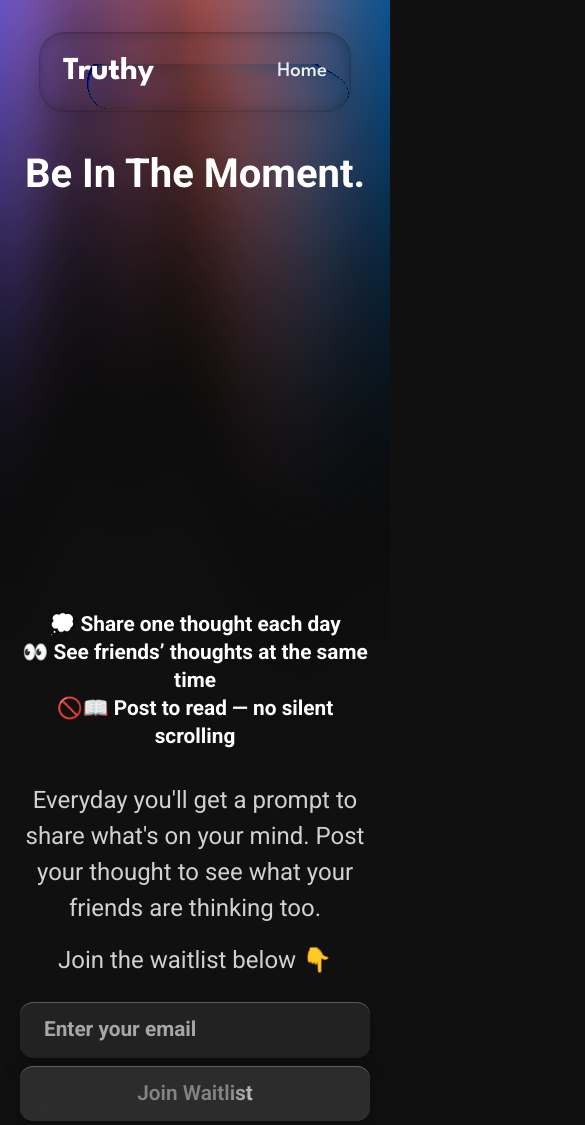
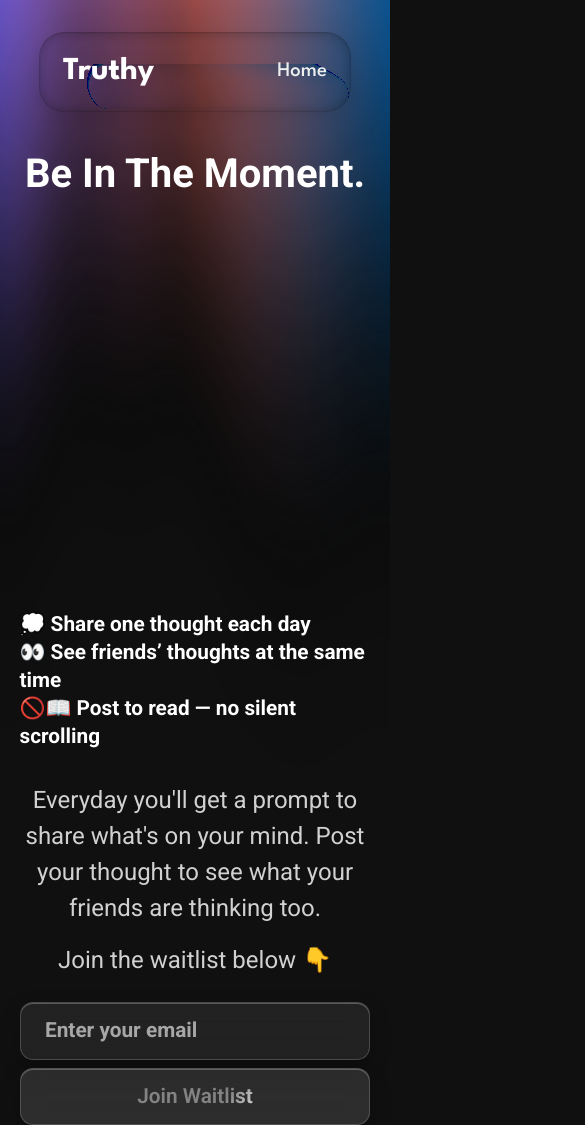
Before and after one commit to AQLYSR/truthy-web, a React (Vite) app: page / in a window 390 px wide. Shown: the top 1125 px of the page, 585 px wide, since content can reach past the window. Built offline with nearby package versions, Linux system fonts and the light colour scheme.

Commit message:
overflow-anchor

```diff
--- a/src/App.css
+++ b/src/App.css
@@ -13,42 +13,6 @@ html, body {
   padding: 0;
   text-align: center;
   min-height: 100vh;
-}
-
-.logo {
-  height: 6em;
-  padding: 1.5em;
-  will-change: filter;
-  transition: filter 300ms;
-}
-.logo:hover {
-  filter: drop-shadow(0 0 2em #646cffaa);
-}
-.logo.react:hover {
-  filter: drop-shadow(0 0 2em #61dafbaa);
-}
-
-@keyframes logo-spin {
-  from {
-    transform: rotate(0deg);
-  }
-  to {
-    transform: rotate(360deg);
-  }
-}
-
-@media (prefers-reduced-motion: no-preference) {
-  a:nth-of-type(2) .logo {
-    animation: logo-spin infinite 20s linear;
-  }
-}
-
-.card {
-  padding: 2em;
-}
-
-.read-the-docs {
-  color: #FFF;
 }
 
 .background {
@@ -91,6 +55,7 @@ html, body {
   color: #fff;
 }
 
+/* --- Desktop Phone Mockup --- */
 .phone {
   width: 320px;
   aspect-ratio: 9 / 19.5;
@@ -108,7 +73,7 @@ html, body {
   background: #000;
   box-shadow:
   inset 0 0 0 2px rgba(255,255,255,.25),
-  inset 0 0 0 8px rgba(0,0,0,.55); /* dark frame edge */
+  inset 0 0 0 8px rgba(0,0,0,.55);
 }
 .phone-screen {
   position: absolute;
@@ -122,18 +87,15 @@ html, body {
   background-size: cover;
 }
 
-/* --- Truth bubble (inside screen) --- */
 .truth-bubble-wrap {
   position: absolute;
   inset: 0;
   display: flex;
   align-items: center;
-  justify-content: center;
+  justify-content: flex-start;
   padding: 20px;
 }
 
-
-/* If you want to swap this for your GlassSurface, replace this block */
 .thought-card {
   width: 150%;
   flex-shrink: 0;
@@ -144,10 +106,9 @@ html, body {
   text-align: left;
   display: flex;
   flex-direction: column;
-  gap: 18px; /* Space between header, body, and footer */
+  gap: 18px;
 
-  /* Glassy look */
-  background: rgba(30, 30, 30, 0.7); /* Darker background */
+  background: rgba(30, 30, 30, 0.7);
   border: 1px solid rgba(255, 255, 255, 0.1);
   backdrop-filter: blur(16px) saturate(1.6);
   -webkit-backdrop-filter: blur(16px) saturate(1.6);
@@ -206,22 +167,22 @@ html, body {
   font-size: 0.9rem;
 }
 
-/* --- NEW Animation for .thought-card --- */
+/* --- Desktop Animation for .thought-card --- */
 .thought-card.enter {
   transform: translateX(60%) translateY(20px);
   opacity: 0;
 }
 
 .thought-card.idle {
-  transform: translateX(0%);
+  transform: translateX(-16%); /* Original value to center it in the phone */
   opacity: 1;
-  transition: transform 400ms cubic-bezier(0.22, 1, 0.36, 1), opacity, 400ms ease-in-out;
+  transition: transform 800ms cubic-bezier(0.22, 1, 0.36, 1), opacity 800ms ease-in-out;
 }
 
 .thought-card.leave {
   transform: translateX(-80%) translateY(20px);
   opacity: 0;
-  transition: transform 400ms cubic-bezier(0.22, 1, 0.36, 1), opacity, 400ms ease-in-out;
+  transition: transform 800ms cubic-bezier(0.22, 1, 0.36, 1), opacity 800ms ease-in-out;
 }
 
 .hero {
@@ -262,7 +223,6 @@ html, body {
   color: #d1d1d1;
 }
 
-
 .hero-visual {
   right: 0;
   top: 50%;
@@ -273,9 +233,7 @@ html, body {
   margin-right: 1.5rem;
 }
 
-.hero-visual .phone {
-  transform: scale(0.9);
-}
+/* --- Waitlist Form --- */
 .waitlist-form {
   display: flex;
   align-items: center;
@@ -287,16 +245,12 @@ html, body {
   flex: 1;
   padding: 0.75rem 1.5rem;
   border-radius: 13px;
-  border: 1px solid rgba(255, 255, 255, 255, 0.18);
+  border: 1px solid rgba(255, 255, 255, 0.18);
   background: rgba(255, 255, 255, 0.08);
   backdrop-filter: blur(12px) saturate(1.6);
-  -webkit-backdrop-filter: blur(12px) saturate(1.6);
   color: white;
-  font-size: 1rem;
   outline: none;
-  box-shadow:
-  inset 0 1px 0 rgba(255, 255, 255, 0.25),
-  0 8px 20px rgba(0,0,0, 0.25);
+  box-shadow: inset 0 1px 0 rgba(255, 255, 255, 0.25), 0 8px 20px rgba(0,0,0, 0.25);
   font-size: 1.3rem;
 }
 
@@ -307,33 +261,33 @@ html, body {
 .waitlist-button {
   padding: 0.75rem 1.25rem;
   border-radius: 13px;
-  border: 1 px solide rgba(255, 255, 255, 0.18);
+  border: 1px solid rgba(255, 255, 255, 0.18);
   background: rgba(255, 255, 255, 0.12);
   backdrop-filter: blur(12px) saturate(1.8);
-  -webkit-backdrop-filter: blur (12px) saturate(1.8);
   color: white;
   font-weight: 600;
   cursor: pointer;
   transition: all 0.25s ease;
-  box-shadow:
-    inset 0 1px 0 rgba(255, 255, 255, 0.25),
-    0 8px 20px rgba(0,0,0,0.25);
+  box-shadow: inset 0 1px 0 rgba(255, 255, 255, 0.25), 0 8px 20px rgba(0,0,0,0.25);
   font-size: 1.3rem;
 }
 .waitlist-button:hover {
   background: rgba(255, 255, 255, 0.2);
   transform: translateY(-2px);
 }
-.waitlist-button:active {
-  transform: translateY(0);
-  opacity: 0.9;
-}
 
-.mobile-carousel {
+/* Hide the mobile carousel container by default on desktop.
+  We hide the outer container, not the inner one.
+*/
+.carousel-container-mobile {
   display: none;
 }
 
-@media (max-width : 768px) {
+
+/* ==========================================================================
+   Mobile Responsive Styles
+   ========================================================================== */
+@media (max-width: 768px) {
   .hero {
     flex-direction: column;
     padding: 0 5%;
@@ -352,65 +306,84 @@ html, body {
     font-size: clamp(2.5rem, 10vw, 3.5rem);
   }
 
+  .hero-text ul {
+    font-size: 1.3rem;
+    text-align: left;
+    display: inline-block;
+    margin-bottom: 2rem;
+  }
+
+  /* Hide the desktop phone and show the mobile carousel container */
   .hero-visual {
     display: none;
   }
-  .mobile-carousel {
-    display: block;
+  .carousel-container-mobile {
+    display: block; /* Show the container */
+    position: relative;
+    height: 350px; /* Adjust if needed */
     margin: 1rem auto 2rem auto;
     max-width: 320px;
-    transform: scale(0.9);
-    filter: drop-shadow(0 15px 30px rgba(0,0,0,.3));
-  }
-  .thought-card .card-body p {
-    font-size: 1.25rem;
-    line-height: 1.35;
-  }
-  .thought-card {
-    padding: 18px 22px;
+    overflow-anchor: auto; /* FIX: Prevents page scroll jump */
   }
 
+  /* Position the actual carousel to fill its container */
+  .carousel-container-mobile .mobile-carousel {
+    display: flex; /* FIX: Makes the carousel visible */
+    align-items: center;
+    justify-content: center;
+    position: absolute;
+    inset: 0;
+    width: 100%;
+    height: 100%;
+  }
+
+  /* Apply grid layout to the inner wrapper for stability */
   .mobile-carousel .truth-bubble-wrap {
     position: relative;
     padding: 0;
     display: grid;
     place-items: center;
+    width: 100%;
+    height: 100%;
   }
 
   .mobile-carousel .truth-bubble-wrap > * {
-    grid-column: 1 /-1;
-    grid-row: 1/-1;
-    width: 100%;
-  }
-  .mobile-carousel .thought-card {
+    grid-column: 1 / -1;
+    grid-row: 1 / -1;
     width: 100%;
   }
 
+  /* --- Mobile Card Styles --- */
+  .thought-card {
+    width: 100%; /* Override desktop's 150% width */
+    padding: 18px 22px;
+  }
+
+  .thought-card .card-body p {
+    font-size: 1.3rem;
+    line-height: 1.35;
+  }
+
+  /* --- Mobile Animation Overrides --- */
   .mobile-carousel .thought-card.enter {
     transform: translateX(80%) translateY(10px);
     opacity: 0;
   }
   .mobile-carousel .thought-card.idle {
-    transform: translateX(0);
+    transform: translateX(0); /* Settle in the center */
     opacity: 1;
     transition: transform 800ms cubic-bezier(0.22, 1, 0.36, 1), opacity 800ms ease-in-out;
   }
-
   .mobile-carousel .thought-card.leave {
     transform: translateX(-80%) translateY(10px);
     opacity: 0;
     transition: transform 800ms cubic-bezier(0.22, 1, 0.36, 1), opacity 800ms ease-in-out;
   }
-  .hero-text ul {
-    font-size: 1.3rem;
-    text-align: center;
-    display: inline-block;
-    margin-bottom: 2rem;
-  }
 
+  /* --- Mobile Waitlist Form --- */
   .waitlist-form {
     flex-direction: column;
-    width: 10-0%;
+    width: 100%;
     max-width: 350px;
     margin: 1.5rem auto 0 auto;
   }
@@ -418,22 +391,8 @@ html, body {
   .waitlist-input, .waitlist-button {
     width: 100%;
   }
+
   .header {
-    width: 90%
-  }
-  .carousel-container-mobile {
-    position: relative;
-    height: 350px;
-    margin: 1rem auto 2rem auto;
-    max-width: 320px;
-  }
-  .carousel-container-mobile .mobile-carousel {
-    position: absolute;
-    inset: 0;
-    width: 100%;
-    height: 100%;
-    display: flex;
-    align-items: center;
-    justify-content: center;
+    width: 90%;
   }
 }
```
